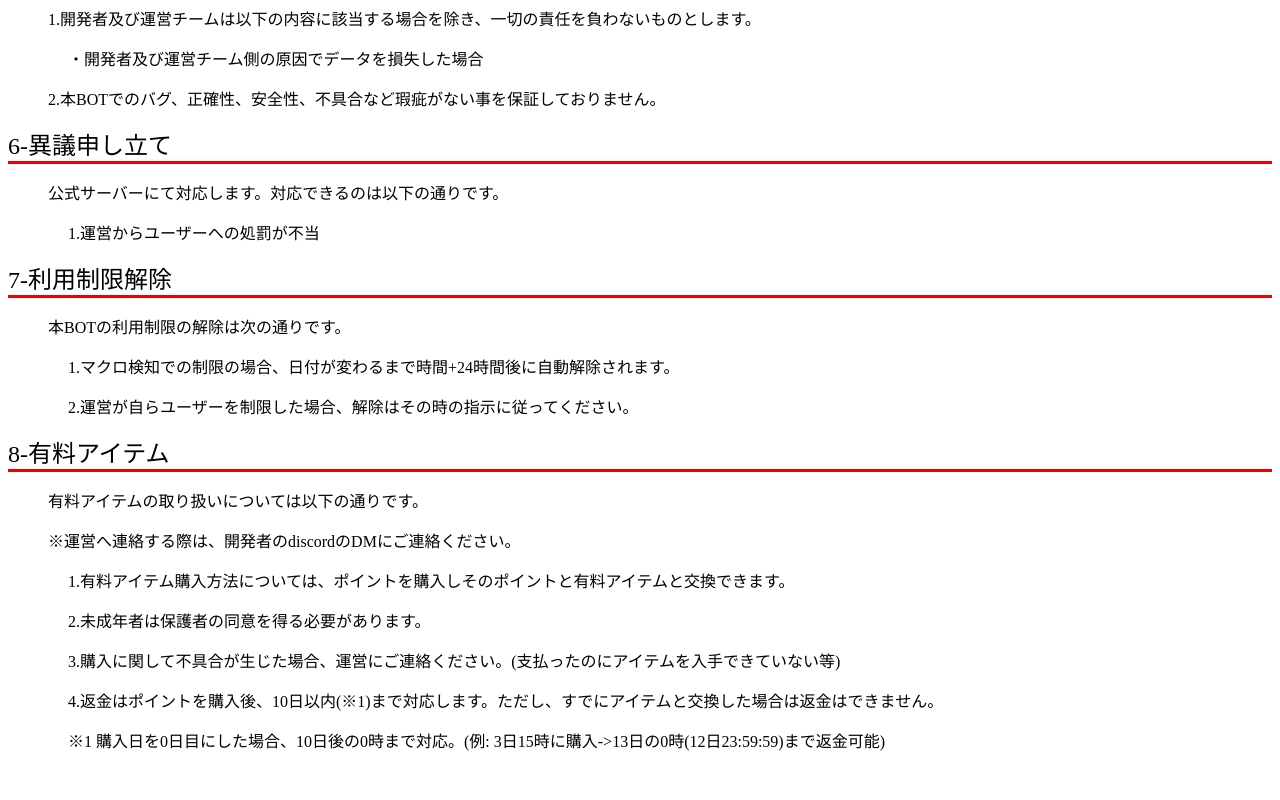
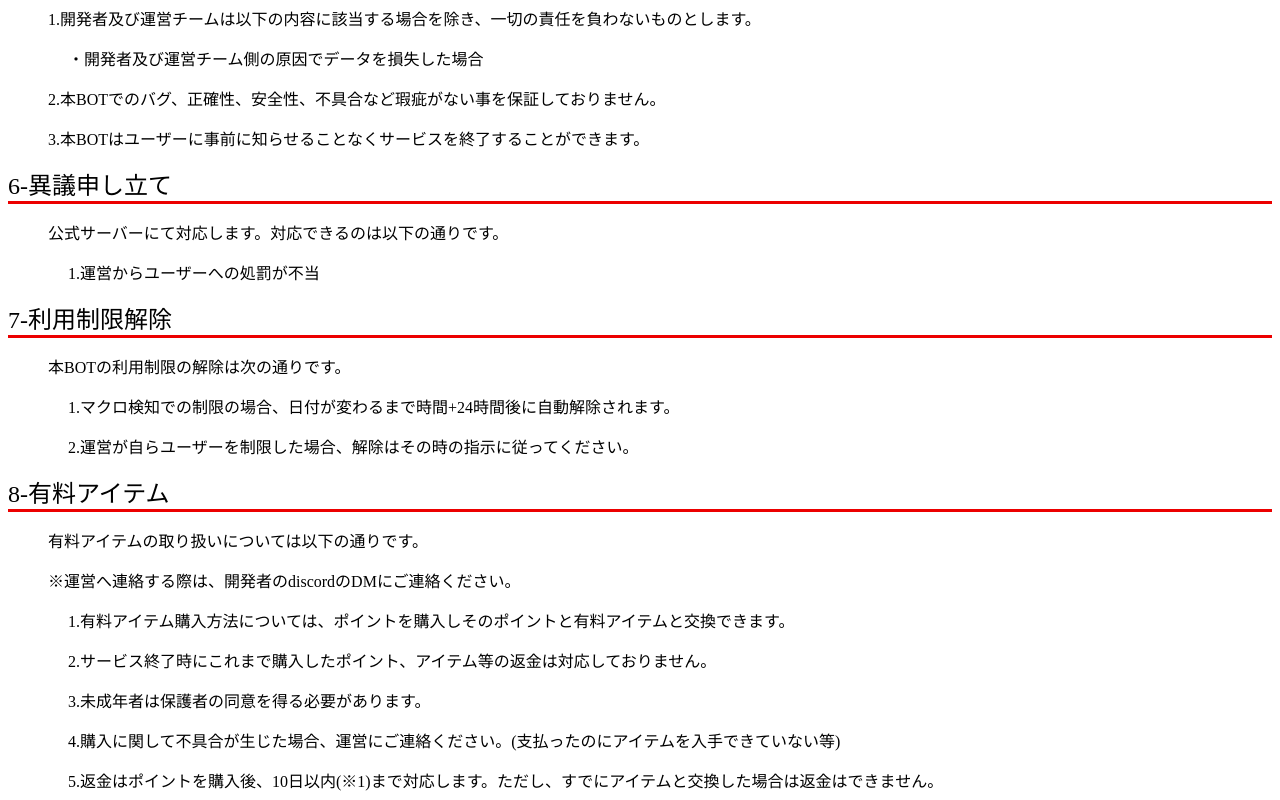
Before and after one commit to SSSCFW/Restart-Terms-of-Service, a plain HTML site: page index.html in a window 1280 px wide. Shown: the part 900-1700 px from the top of the page. Drawn offline with Linux system fonts and the light colour scheme.

Commit message:
Update index.html

```diff
--- a/index.html
+++ b/index.html
@@ -43,6 +43,7 @@
         <p style="padding-left:40px">1.開発者及び運営チームは以下の内容に該当する場合を除き、一切の責任を負わないものとします。</p>
         <p style="padding-left:60px">  ・開発者及び運営チーム側の原因でデータを損失した場合</p>
         <p style="padding-left:40px">2.本BOTでのバグ、正確性、安全性、不具合など瑕疵がない事を保証しておりません。</p>
+        <p style="padding-left:40px">3.本BOTはユーザーに事前に知らせることなくサービスを終了することができます。</p>
     </div>
     <div class="main">
         <p style = " border-bottom : solid #EC0000"><font size="5">6-異議申し立て</font></p>
@@ -60,9 +61,10 @@
         <p style="padding-left:40px">有料アイテムの取り扱いについては以下の通りです。</p>
         <p style="padding-left:40px">※運営へ連絡する際は、開発者のdiscordのDMにご連絡ください。</p>
         <p style="padding-left:60px">  1.有料アイテム購入方法については、ポイントを購入しそのポイントと有料アイテムと交換できます。</p>
-        <p style="padding-left:60px">  2.未成年者は保護者の同意を得る必要があります。</p>
-        <p style="padding-left:60px">  3.購入に関して不具合が生じた場合、運営にご連絡ください。(支払ったのにアイテムを入手できていない等)</p>
-        <p style="padding-left:60px">  4.返金はポイントを購入後、10日以内(※1)まで対応します。ただし、すでにアイテムと交換した場合は返金はできません。</p>
+        <p style="padding-left:60px">  2.サービス終了時にこれまで購入したポイント、アイテム等の返金は対応しておりません。</p>
+        <p style="padding-left:60px">  3.未成年者は保護者の同意を得る必要があります。</p>
+        <p style="padding-left:60px">  4.購入に関して不具合が生じた場合、運営にご連絡ください。(支払ったのにアイテムを入手できていない等)</p>
+        <p style="padding-left:60px">  5.返金はポイントを購入後、10日以内(※1)まで対応します。ただし、すでにアイテムと交換した場合は返金はできません。</p>
         <p style="padding-left:60px">※1 購入日を0日目にした場合、10日後の0時まで対応。(例: 3日15時に購入->13日の0時(12日23:59:59)まで返金可能)</p>
     </div>
     <div class="main">
```
